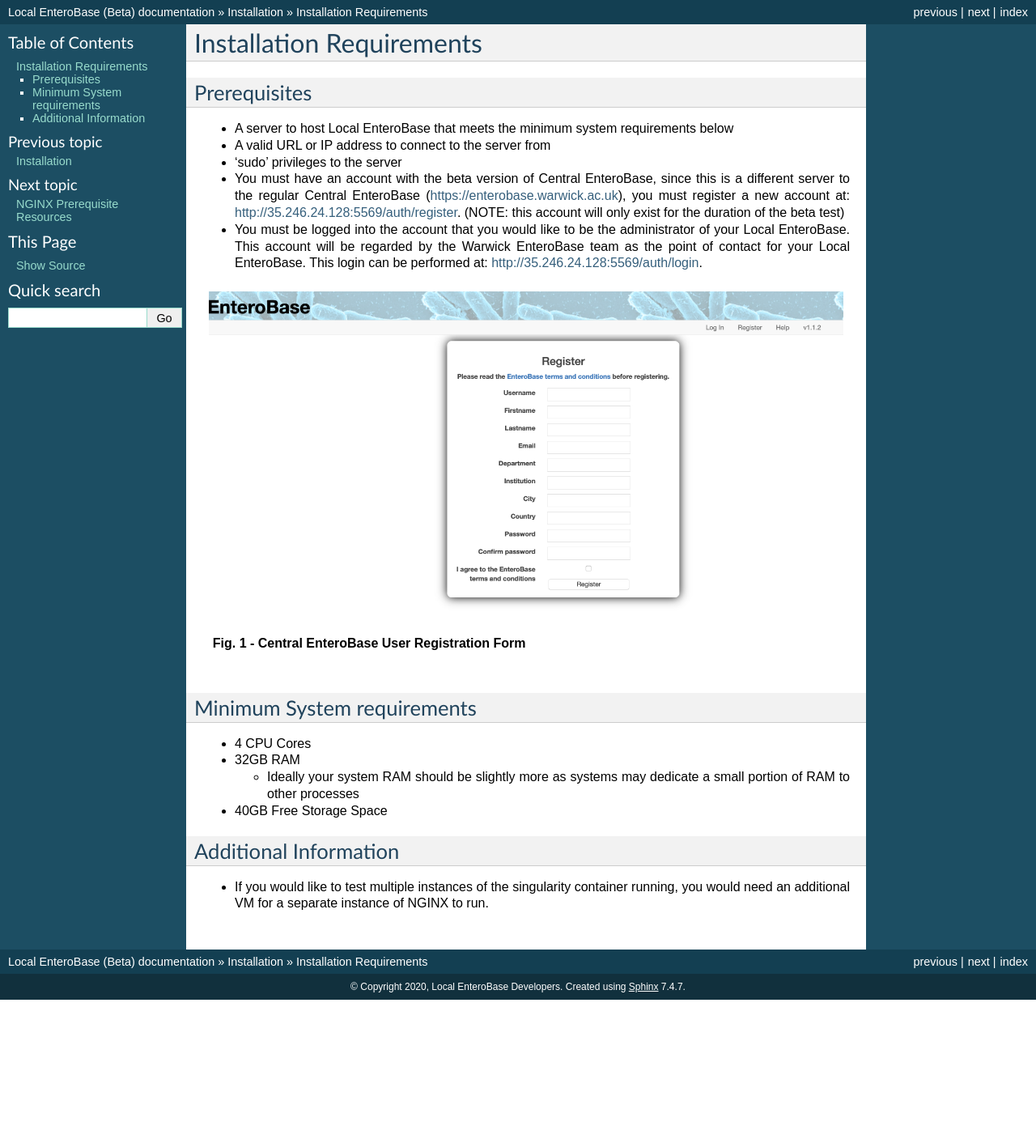
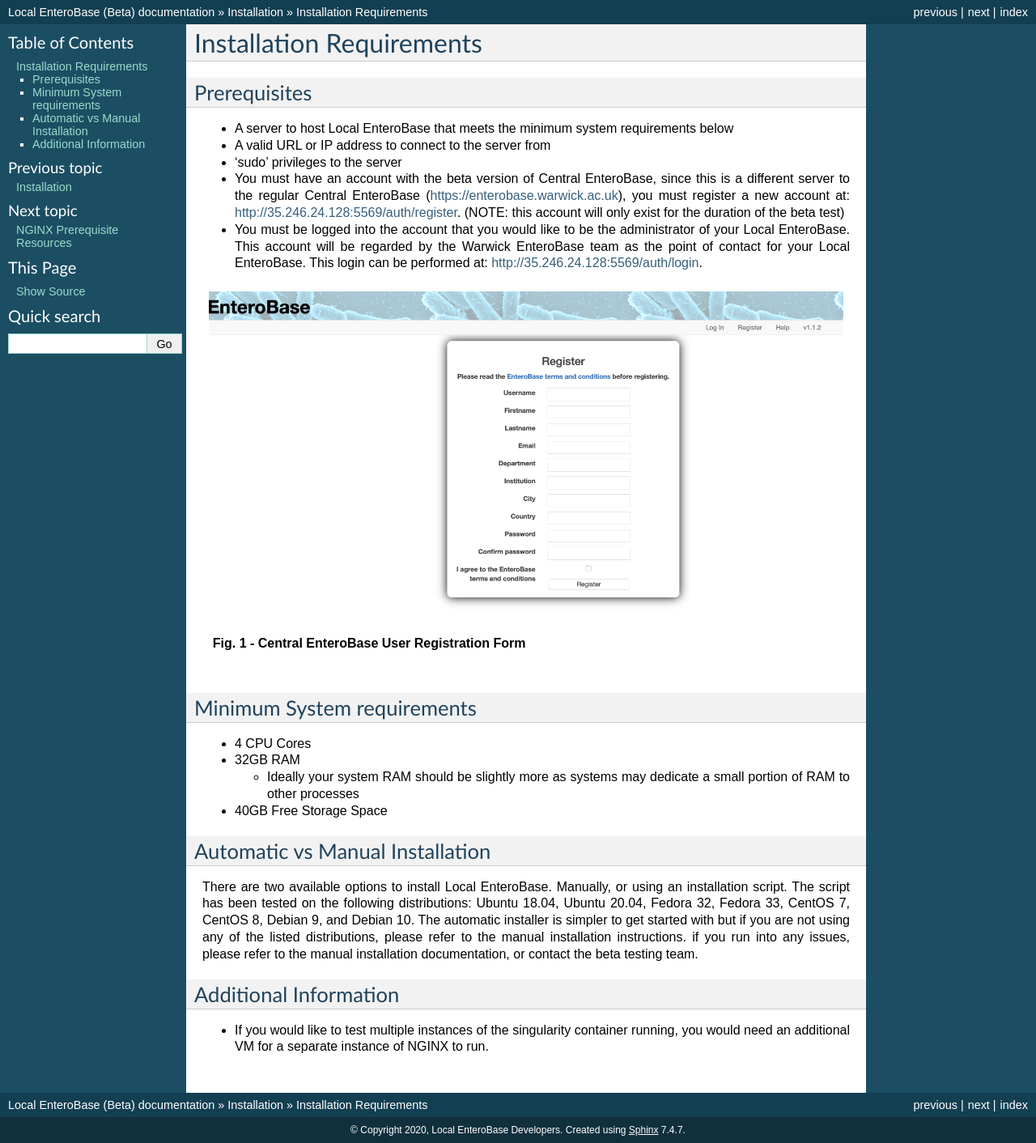
Before and after one commit to khaledk2/leb-beta, a Sphinx documentation site: the page built from docs/installation/requirements.rst, in a window 1280 px wide. Shown: the whole page at 81% size. Built offline with Sphinx 7.4.7, drawn with Linux system fonts in a browser that asks for light colours; before the commit the page ends 1235 px from its top, so only the background shows below that.

Commit message:
Add Note on Manual Vs Automatic Installation

```diff
--- a/docs/installation/requirements.rst
+++ b/docs/installation/requirements.rst
@@ -26,6 +26,11 @@
 
 * 40GB Free Storage Space
 
+Automatic vs Manual Installation
+=================================
+
+There are two available options to install Local EnteroBase. Manually, or using an installation script. The script has been tested on the following distributions: Ubuntu 18.04, Ubuntu 20.04, Fedora 32, Fedora 33, CentOS 7, CentOS 8, Debian 9, and Debian 10. The automatic installer is simpler to get started with but if you are not using any of the listed distributions, please refer to the manual installation instructions. if you run into any issues, please refer to the manual installation documentation, or contact the beta testing team.
+
 Additional Information
 =======================
 
```
